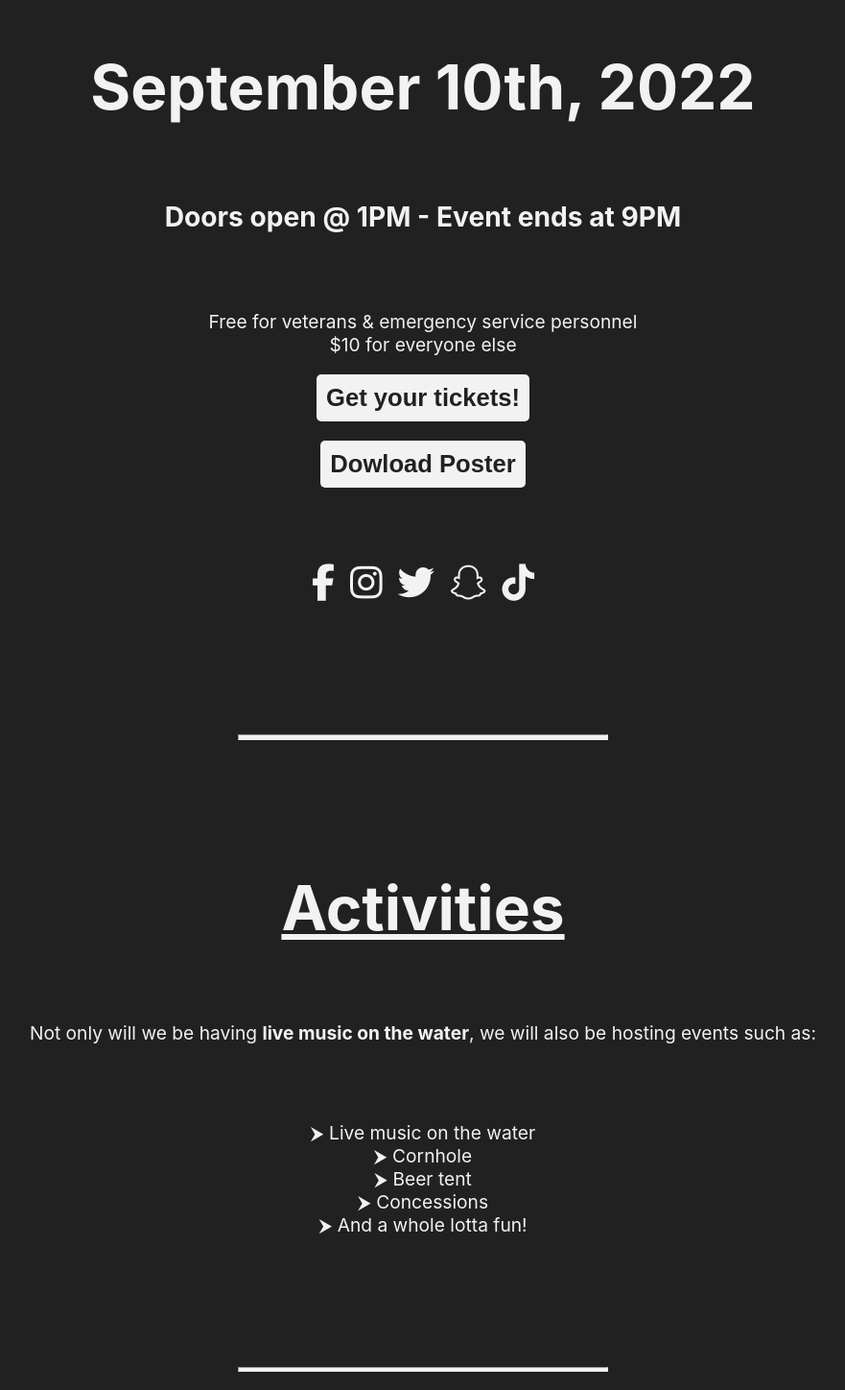
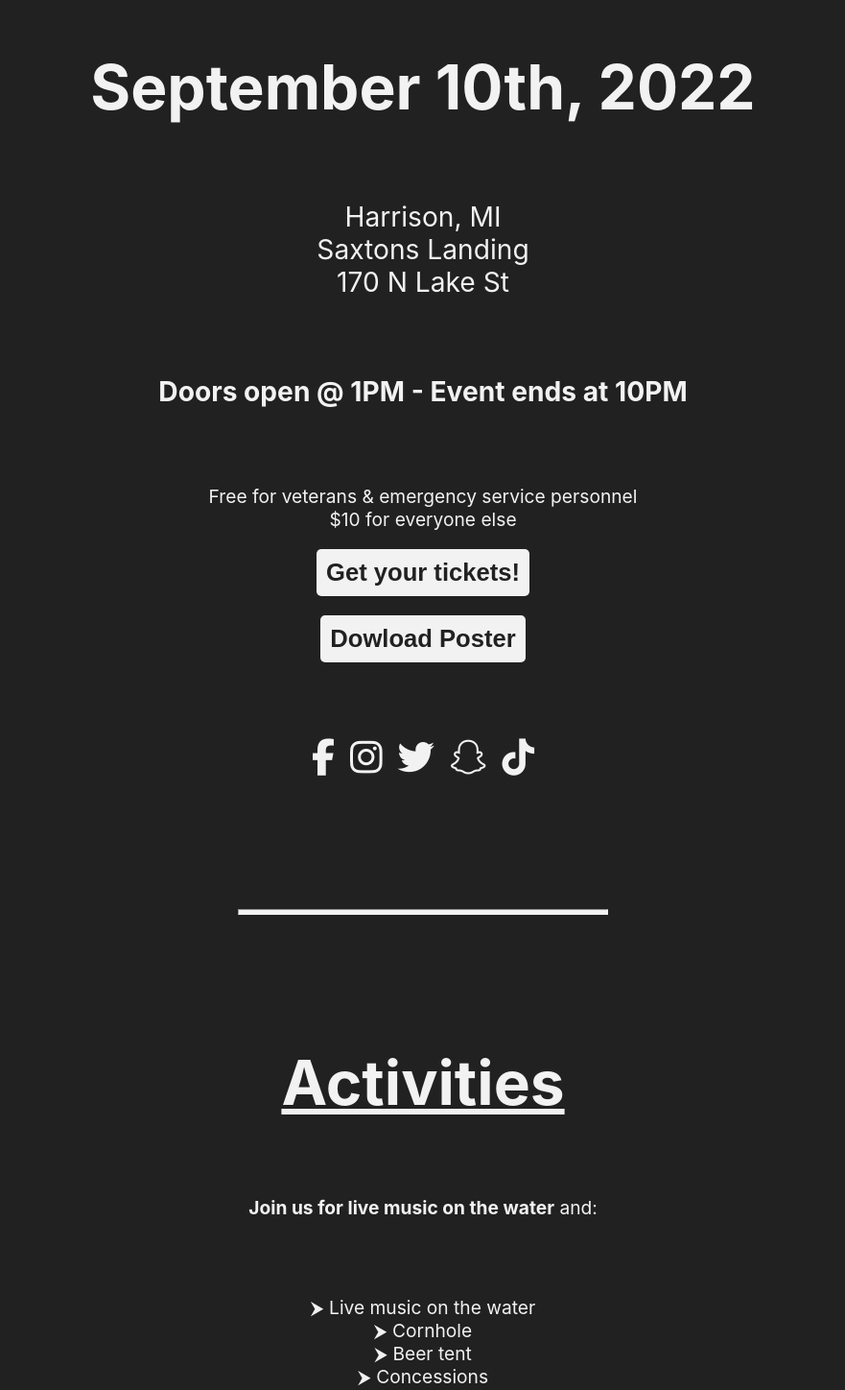
Before and after one commit to TheConwayy/rock-the-dock, a SvelteKit app: page / in a window 1280 px wide. Shown: the part 572-2020 px from the top of the page at 96% size, without its empty margins (199-1080 px from the left). Built offline with nearby package versions, Linux system fonts and the light colour scheme; a web font is replaced by a local one.

Commit message:
minor word changes; new adapter

```diff
--- a/package.json
+++ b/package.json
@@ -23,6 +23,7 @@
 	},
 	"type": "module",
 	"dependencies": {
+		"@sveltejs/adapter-static": "^1.0.0-next.39",
 		"npm": "^8.16.0"
 	}
 }
--- a/src/components/Activities.svelte
+++ b/src/components/Activities.svelte
@@ -13,8 +13,7 @@
 <h1 class="mytext head"><u>Activities</u></h1>
 
 <p class="mytext p mt-10">
-	Not only will we be having <strong>live music on the water</strong>, we will also be hosting
-	events such as:
+	<strong>Join us for live music on the water</strong> and:
 </p>
 
 <ul class="mytext p mt-10">
--- a/src/routes/+page.svelte
+++ b/src/routes/+page.svelte
@@ -11,7 +11,14 @@
 <img src="/images/band.png" alt="band" />
 
 <h1 class="mytext date mt-10">September 10th, 2022</h1>
-<h3 class="mytext time mt-10">Doors open @ 1PM - Event ends at 9PM</h3>
+
+<p class="mytext time mt-10">
+	Harrison, MI <br />
+	Saxtons Landing <br />
+	170 N Lake St
+</p>
+
+<h3 class="mytext time mt-10">Doors open @ 1PM - Event ends at 10PM</h3>
 
 <p class="mytext p mt-10">
 	Free for veterans & emergency service personnel <br />
--- a/svelte.config.js
+++ b/svelte.config.js
@@ -1,9 +1,11 @@
-import adapter from '@sveltejs/adapter-auto';
+import adapter from '@sveltejs/adapter-static';
 
 /** @type {import('@sveltejs/kit').Config} */
 const config = {
 	kit: {
-		adapter: adapter()
+		adapter: adapter({
+			fallback: 'index.html'
+		})
 	}
 };
 
```
Also changed, not shown: 1 other file (tests, documents, lock files or other folders).
